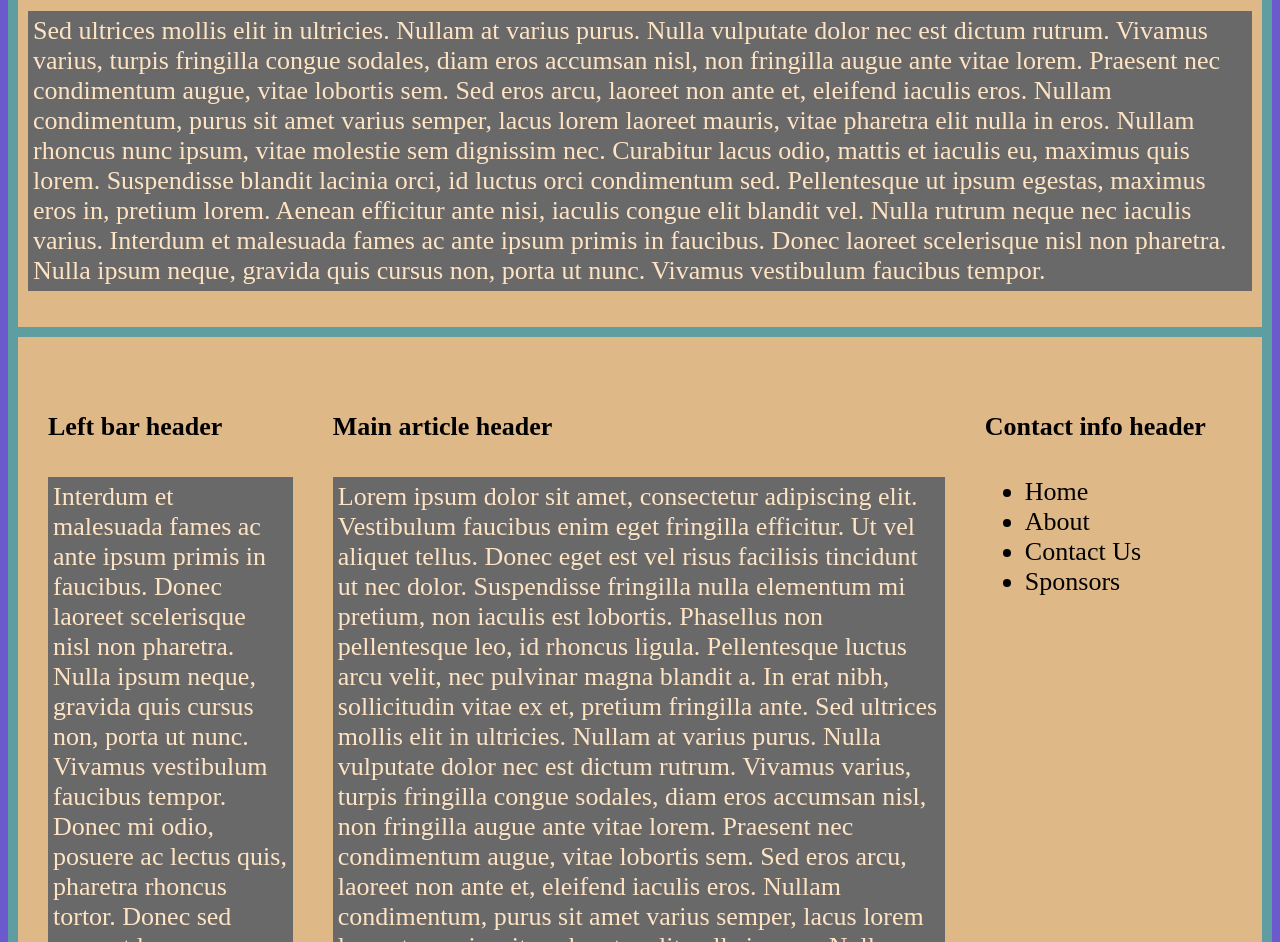
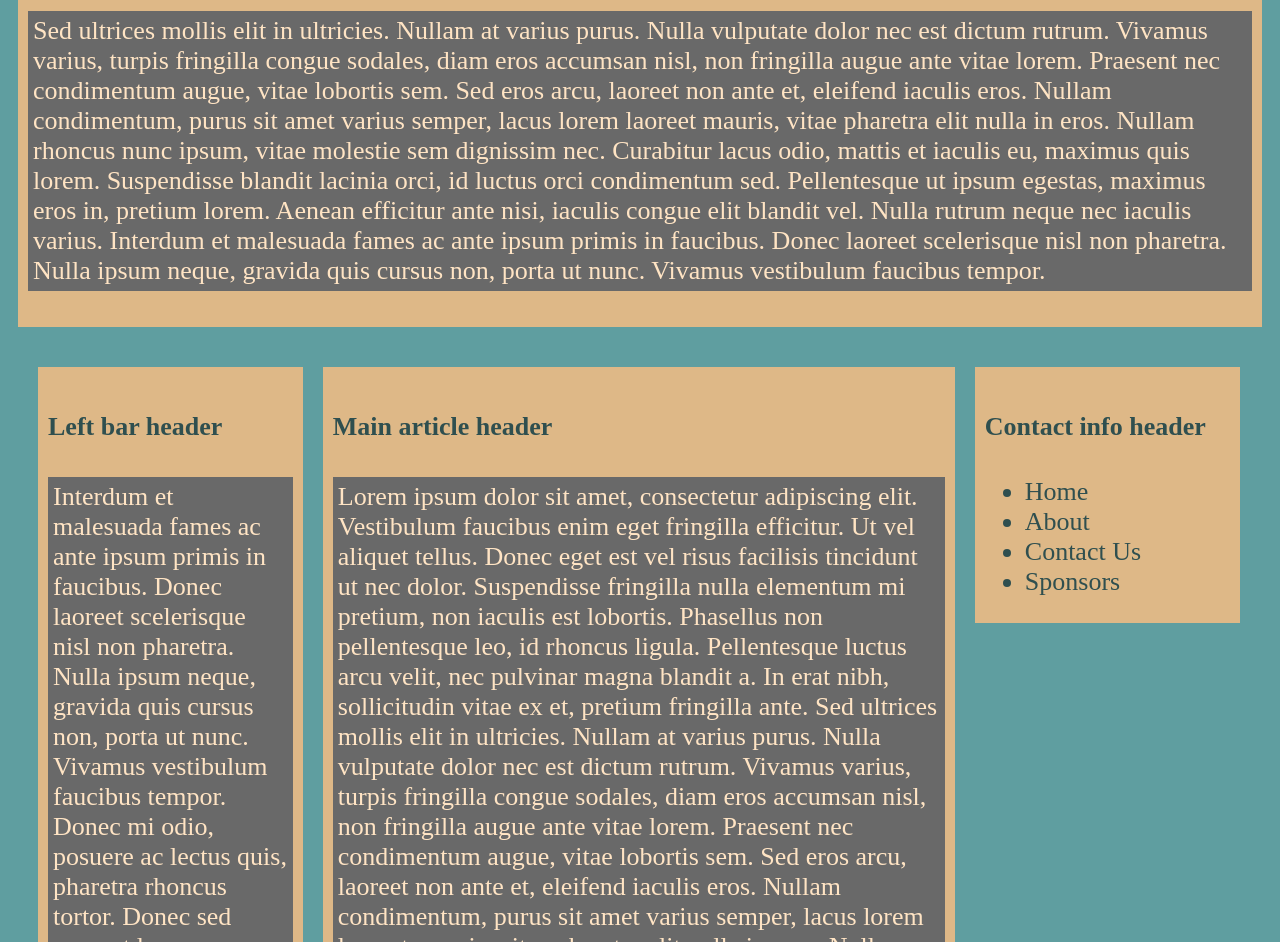
Before and after one commit to AndrewMZ6/andrewmz6.github.io, a plain HTML site: page diva.html in a window 1280 px wide. Shown: the part 93-1035 px from the top of the page. Drawn offline with Linux system fonts and the light colour scheme.

Commit message:
Fixed footer coloring

```diff
--- a/diva.html
+++ b/diva.html
@@ -10,7 +10,7 @@
             background-color: cadetblue;
         }
         html{
-            background-color: slateblue;
+            background-color: cadetblue;
         }
         div {
             padding: 10px;
@@ -25,7 +25,7 @@
         .column2{
             width: 50%;
         }
-        .column-3{
+        .column-3, #footer{
             float: left;
         }
         p {
@@ -35,6 +35,9 @@
         }
         p, li, h4 {
             font-size: 26px;
+        }
+        li, h1, h4{
+            color: darkslategrey;
         }
     </style>
 </head>
@@ -105,7 +108,7 @@
             </ul>
         </div>
     </div>
-    <div style="background-color:burlywood">
+    <div id="footer" style="background-color: burlywood;">
         <h4>Footer</h4>
         <p>
             Interdum et malesuada fames ac ante ipsum primis in faucibus.
```
